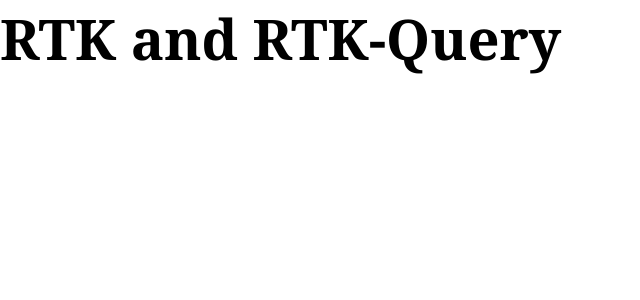
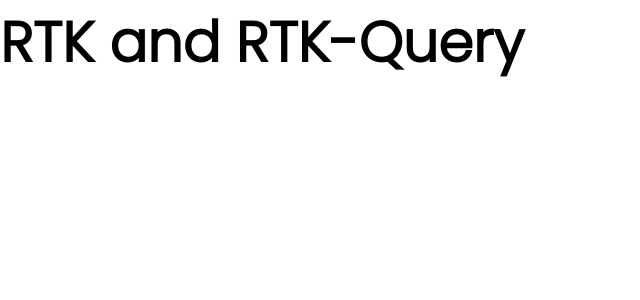
Before and after one commit to ZahraBahmanpour/rtk-94, a React (Create React App) app: page / in a window 1280 px wide. Shown: the top 300 px of the page, without its empty margins (0-640 px from the left). Built offline with nearby package versions, Linux system fonts and the light colour scheme.

Commit message:
fix font

```diff
--- a/src/index.css
+++ b/src/index.css
@@ -1,3 +1,4 @@
+@import url("https://fonts.googleapis.com/css2?family=Poppins:wght@100;200;300&display=swap");
 * {
   margin: 0;
   padding: 0;
@@ -5,7 +6,7 @@
 }
 
 html {
-  font-family: Cambria, Cochin, Georgia, Times, "Times New Roman", serif;
+  font-family: "Poppins", sans-serif;
   background-color: white;
   color: #000;
 }
```
